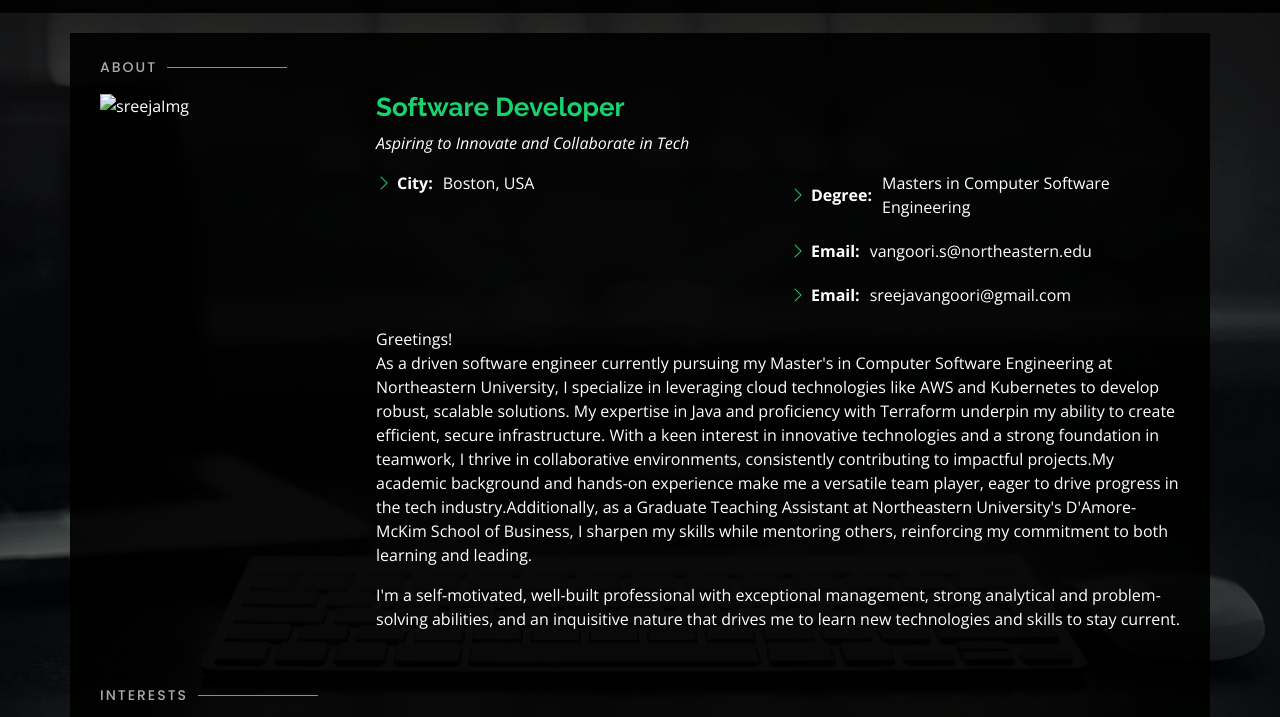
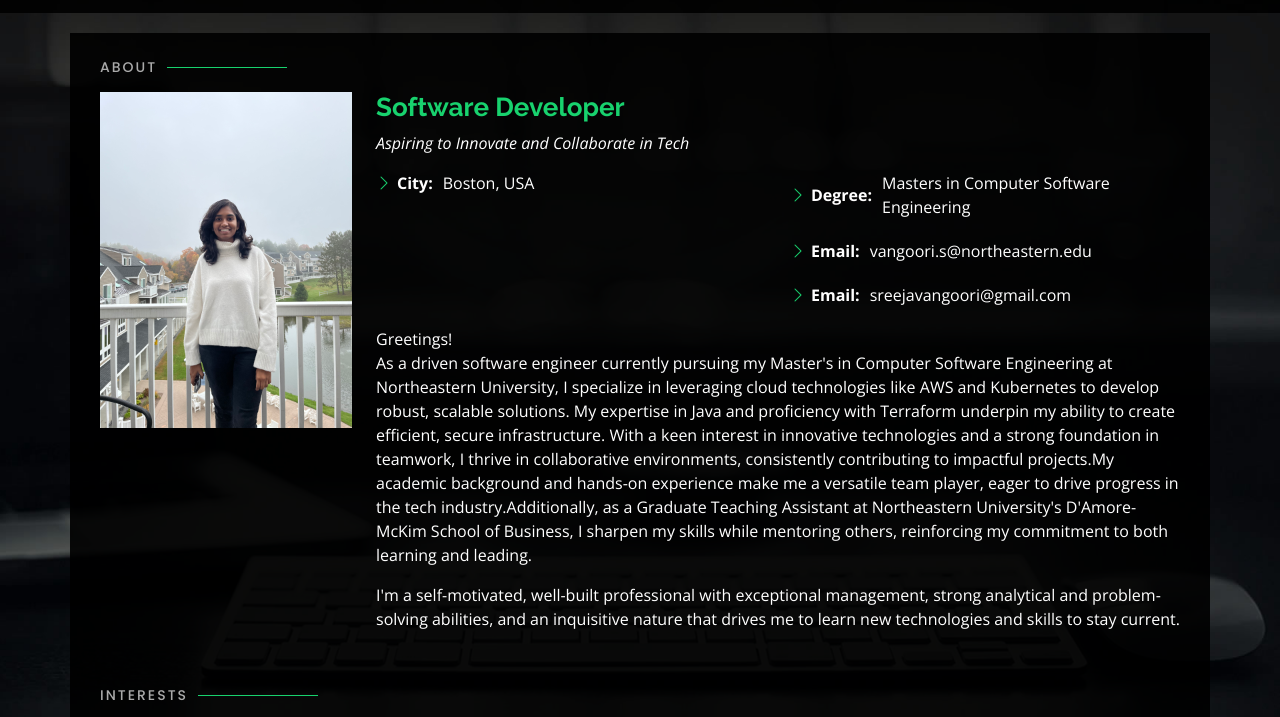
Before and after one commit to sreejavangoori/sreejavangoori.github.io, a plain HTML site: page index.html in a window 1280 px wide. Both pictures are taken after a click on the link "About". Shown: the part 67-784 px from the top of the page. Drawn offline with nearby package versions, Linux system fonts and the light colour scheme.

Commit message:
Update index.html

```diff
--- a/index.html
+++ b/index.html
@@ -71,7 +71,7 @@
 
       <div class="row">
         <div class="col-lg-3" data-aos="fade-right">
-          <img src="/Users/sreejavangoori/Downloads/sreeja_portfolio/IMG_1015 (1).jpg" class="img-fluid" alt="sreejaImg">
+          <img src="/IMG_1015 (1).jpg" class="img-fluid" alt="sreejaImg">
         </div>
         <div class="col-lg-9 pt-4 pt-lg-0 content" data-aos="fade-left">
           <h3>Software Developer</h3>
```
